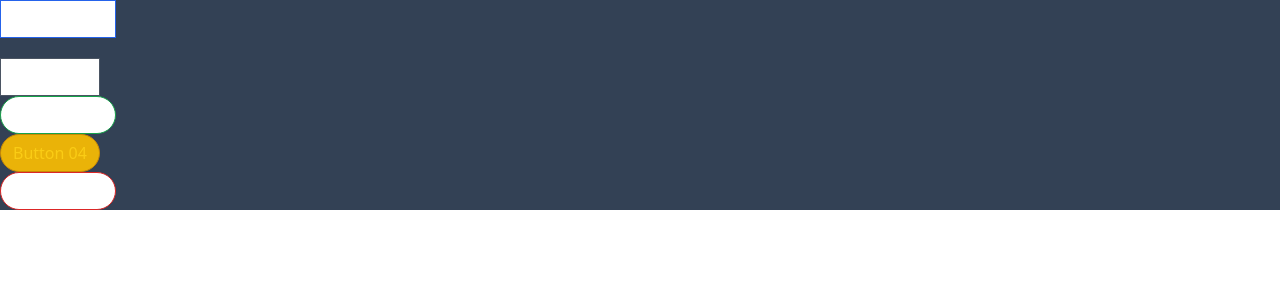
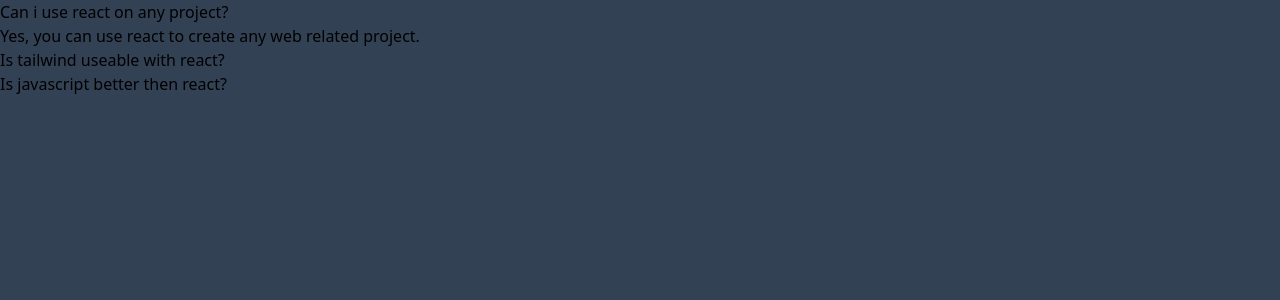
Before and after one commit to IsmayelAlam/practice_react, a React (Create React App) app in the folder react_practice008/: page /button in a window 1280 px wide. Shown: the top 300 px of the page. Built offline with nearby package versions, Linux system fonts and the light colour scheme.

Commit message:
add accordion component

```diff
--- a/react_practice008/src/App.js
+++ b/react_practice008/src/App.js
@@ -1,9 +1,27 @@
+import Accordion from "./components/Accordion";
 import ButtonPage from "./pages/ButtonPage";
 
 function App() {
+  const items = [
+    {
+      label: "Can i use react on any project?",
+      content: "Yes, you can use react to create any web related project.",
+      id: 1,
+    },
+    {
+      label: "Is tailwind useable with react?",
+      content: "Yes, react and tailwind can be use to create any web project.",
+      id: 2,
+    },
+    {
+      label: "Is javascript better then react?",
+      content: "React is a javascript library so it can't be better.",
+      id: 3,
+    },
+  ];
   return (
-    <div>
-      <ButtonPage />
+    <div className="bg-slate-700 h-screen">
+      <Accordion items={items} />
     </div>
   );
 }
--- /dev/null
+++ b/react_practice008/src/components/Accordion.js
@@ -0,0 +1,21 @@
+import { useState } from "react";
+
+function Accordion({ items }) {
+  const [expandedIndex, setExpandedIndex] = useState(0);
+
+  const renderItems = items.map((item, i) => {
+    const isExpanded = i === expandedIndex;
+
+    return (
+      <div key={item.id}>
+        {item.label}
+        <br />
+        {isExpanded && item.content}
+      </div>
+    );
+  });
+
+  return <div>{renderItems}</div>;
+}
+
+export default Accordion;
--- a/react_practice008/src/components/Button.js
+++ b/react_practice008/src/components/Button.js
@@ -21,12 +21,12 @@ function Button({
       "bg-yellow-500 border-yellow-600 text-white": warning,
       "bg-red-500 border-red-600 text-white": danger,
       "rounded-3xl": rounded,
-      " bg-white ": outline,
       "text-blue-500": outline && primary,
       "text-gray-900 ": outline && secondary,
       "text-green-500": outline && success,
       "text-yellow-400": outline && warning,
       "text-red-500": outline && danger,
+      "bg-white text-black": outline,
     }
   );
 
--- a/react_practice008/src/pages/ButtonPage.js
+++ b/react_practice008/src/pages/ButtonPage.js
@@ -7,22 +7,22 @@ function ButtonPage() {
   const handleLeave = () => console.log("leave");
 
   return (
-    <div className="bg-slate-700">
-      <Button outline primary onClick={handleClick} customclass="mb-5">
+    <div>
+      <Button primary onClick={handleClick}>
         <GoBell />
         Button 01
       </Button>
-      <Button outline secondary onMouseMove={handleMove}>
+      <Button secondary onMouseMove={handleMove}>
         Button 02
       </Button>
-      <Button rounded outline success onMouseLeave={handleLeave}>
+      <Button success rounded onMouseLeave={handleLeave}>
         <GoCheck />
         Button 03
       </Button>
-      <Button rounded outline warning>
+      <Button warning rounded customclass="mb-5">
         Button 04
       </Button>
-      <Button rounded outline danger>
+      <Button danger rounded outline>
         <GoAlert />
         Button 05
       </Button>
```
